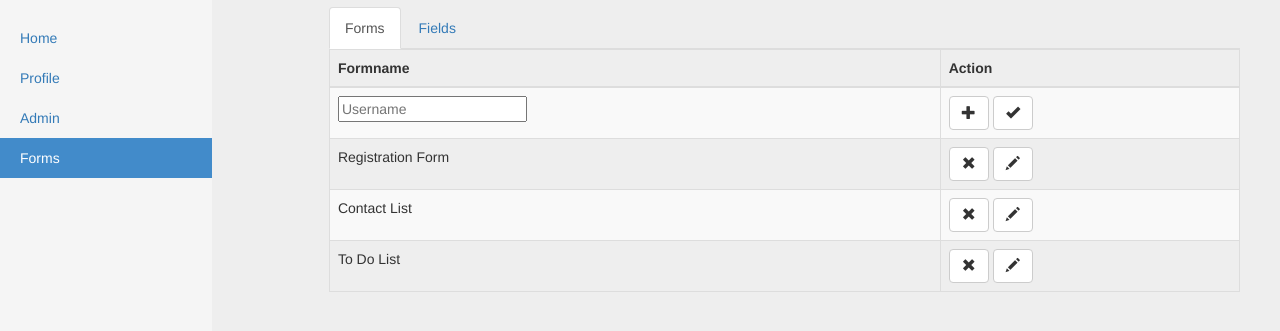
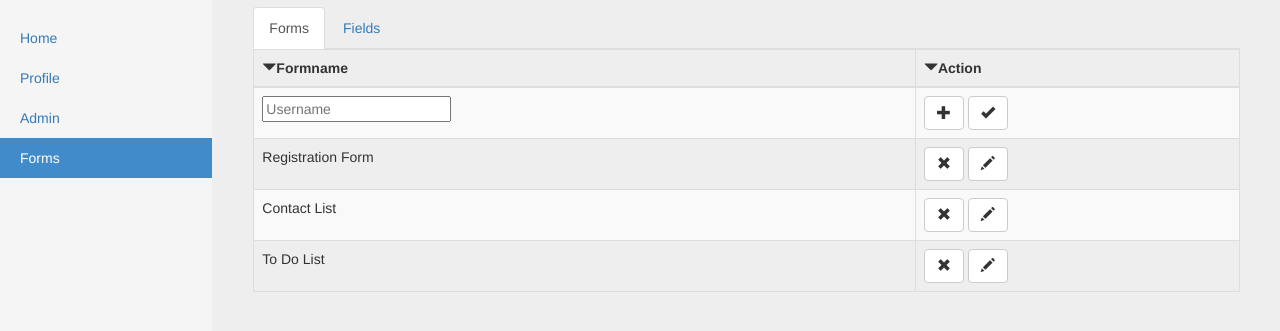
Before and after one commit to vikas8190/WebDevSpring2016, a website: page public/experiments/html/forms.html in a window 1280 px wide. Shown: the part 53-384 px from the top of the page. Drawn offline with nearby package versions, Linux system fonts and the light colour scheme.

Commit message:
added glyphicons made change for responsiveness

```diff
--- a/public/experiments/html/forms.html
+++ b/public/experiments/html/forms.html
@@ -59,17 +59,17 @@
             </ul>
         </div>
         <!--<div class="col-sm-9 col-sm-offset-3 col-md-10 col-md-offset-2 main">-->
-        <div class="col-md-offset-1 main">
-            <ul class="nav nav-tabs col-md-offset-2">
+        <div class="col-sm-9 col-sm-offset-3 col-md-10 col-md-offset-2 main">
+            <ul class="nav nav-tabs">
                 <li role="presentation" class="active"><a href="forms.html">Forms</a></li>
                 <li role="presentation"><a href="form-fields.html">Fields</a></li>
             </ul>
-            <div class="col-md-offset-2 table-responsive">
+            <div class="table-responsive">
                 <table class="table table-striped table-bordered">
                     <thead>
                     <tr>
-                        <th><i class="fa fa-sort"></i>Formname</th>
-                        <th><i class="fa fa-sort"></i>Action</th>
+                        <th><span class="glyphicon glyphicon-triangle-bottom" aria-hidden="true"></span>Formname</th>
+                        <th><span class="glyphicon glyphicon-triangle-bottom" aria-hidden="true"></span>Action</th>
                     </tr>
                     </thead>
                     <tbody>
```
Also changed, not shown: public/experiments/html/admin.html (+5 -5 lines), public/experiments/html/form-fields.html (+4 -3 lines), public/experiments/html/login.html (+2 -2 lines), public/experiments/html/profile.html (+1 -1 lines), public/experiments/html/register.html (+4 -3 lines).
